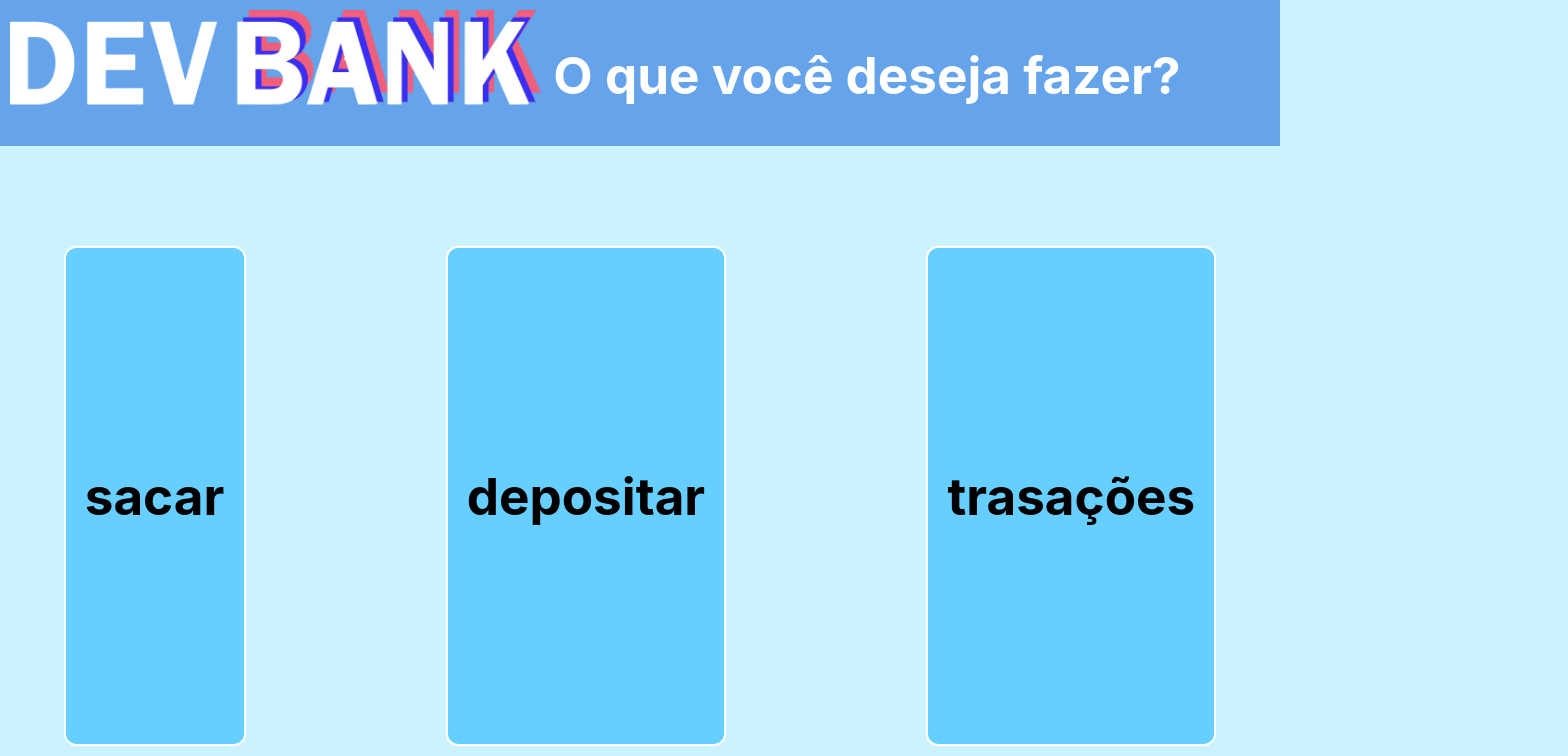
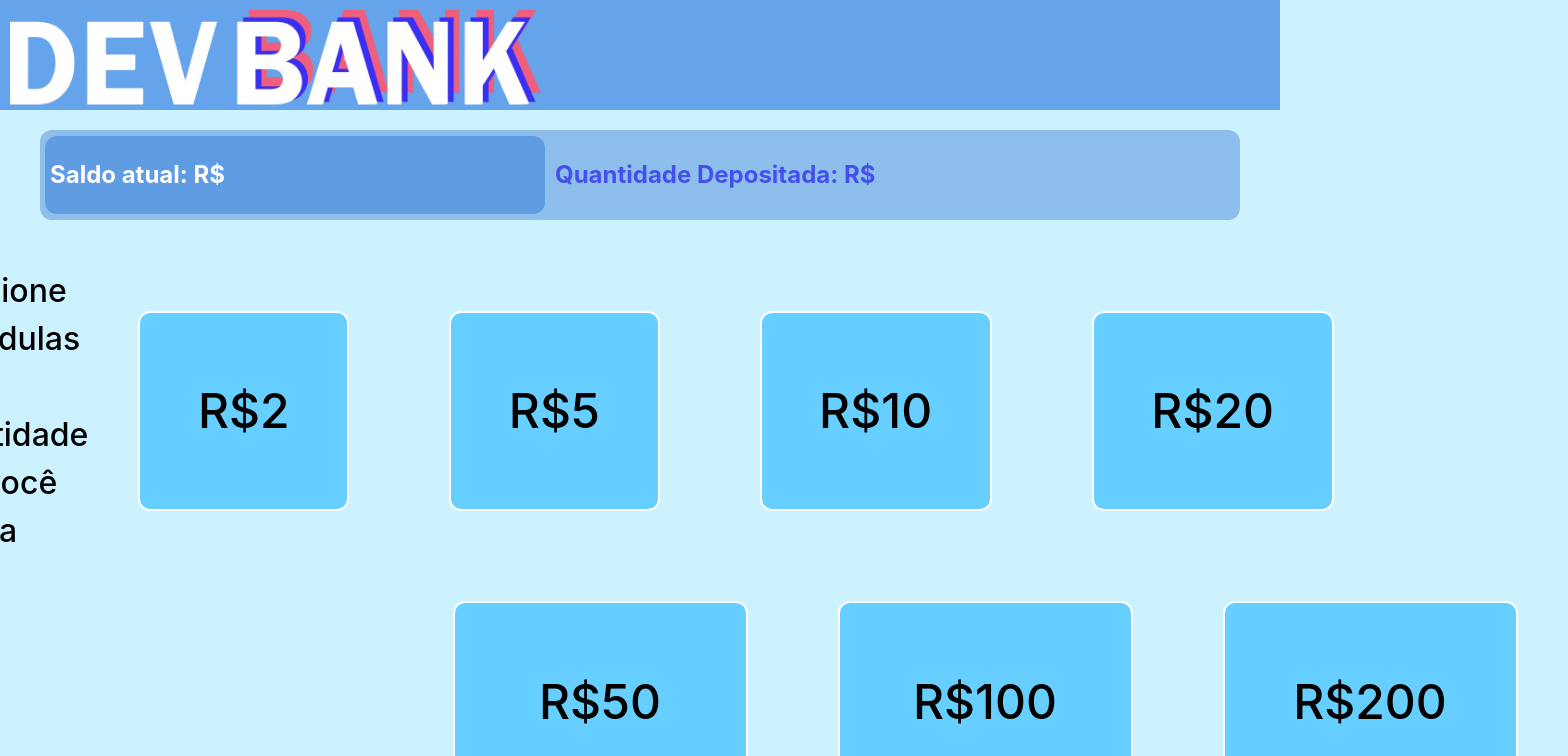
Before and after one commit to Maua-Dev/devbank_eloycesarpedro_front, a React (Vite) app: page / in a window 1280 px wide. Shown: the top 756 px of the page, 1568 px wide, since content can reach past the window. Built offline with nearby package versions, Linux system fonts and the light colour scheme.

Commit message:
pág 3 do site

```diff
--- a/src/paginas/App.css
+++ b/src/paginas/App.css
@@ -56,6 +56,12 @@
   border-color: white;
 }
 
+.botao_pag2 h2{
+  color: black;
+  font-size: x-large;
+  font-weight: 500;
+}
+
 .titulop2 {
   background-color: rgb(101, 163, 235);
   display: flex;
@@ -71,3 +77,90 @@
   margin-left: 10px;
   margin-top: 5px;
 }
+
+.displaypg3 {
+  background-color: rgb(141, 190, 236);
+  height: 90px;
+  width:  1200px;
+  display: flex;
+  justify-content: left;
+  align-items: center;
+  justify-self: center;
+  border-radius: 12px;
+}
+
+.displaypg3 h1 {
+  color: rgb(69, 80, 236);
+  font-size: x-large;
+  display: flex
+}
+
+.saldo {
+  width: 500px;
+  height: full;
+  background-color: rgb(95, 156, 226);
+  display: flex;
+  padding-bottom: 3px;
+  padding-top: 3px;
+  align-items: center;
+  margin-right: 10px;
+  margin-left: 5px;
+  border-radius: 12px;
+}
+
+.saldo h1 {
+  color: white;
+  font-size: x-large;
+}
+
+.botao_pag3{
+  display: flex;
+  justify-content: center;
+  align-items: center;
+  margin-top: 20px;
+}
+
+.botao_pag3 button {
+  background-color: rgb(103, 207, 255);
+  margin-left: 50px;
+  margin-right: 50px;
+  width: 600px;
+  height: 200px;
+  border-color: white;
+  border-width: 2px;
+  border-radius: 12px;
+  position: relative;
+  font-size: xxx-large;
+}
+
+.botao_pag3 button:hover{
+  background-color: rgb(238, 63, 63);
+  align-items: center;
+  justify-self: center;
+  justify-content: center;
+  position: static;
+  border-color: white;
+}
+
+.botao_pag3 h2{
+  color: black;
+  font-size: xx-large;
+  font-weight: 500;
+  margin-left: 20px;
+}
+
+#segundalinha{
+  display: flex;
+  justify-content: center;
+  align-items: center;
+  width: 295px;
+  margin-left: 40px;
+  margin-right: 50px;
+}
+
+#linha2{
+  align-items: right;
+  justify-items: right;
+  display: flex;
+  margin-left: 700px;
+}
--- a/src/paginas/App.tsx
+++ b/src/paginas/App.tsx
@@ -7,20 +7,29 @@ function App() {
   return (
     <main>
       <section className="titulop2">
-        <img src={logo} alt=""></img><h1>O que você deseja fazer?</h1>
+        <img src={logo} alt=""></img><h1></h1>
       </section>
-      <section className = "botao_pag2">
-      <button>
-        <h1>sacar</h1>
-      </button>
-      <button>
-        <h1>depositar</h1>
-      </button>
-      <button>
-        <h1>trasações</h1>
-      </button>
+      <section className="displaypg3">
+        <div className="saldo">
+          <h1 className="saldo">Saldo atual: R$</h1>
+        </div>
+        <h1>Quantidade Depositada: R$</h1>
       </section>
-      <section></section>
+      <section className="botao_pag3">
+        <h2>Selecione as cédulas e a quantidade que você deseja</h2>
+        <button>R$2</button>
+        <button>R$5</button>
+        <button>R$10</button>
+        <button>R$20</button>
+      </section>
+      <section className="botao_pag3">
+        <div id="linha2">
+          <button id="segundalinha">R$50</button>
+          <button id="segundalinha">R$100</button>
+          <button id="segundalinha">R$200</button>
+        </div>
+      </section>
+
     </main>
   )
 }
```
